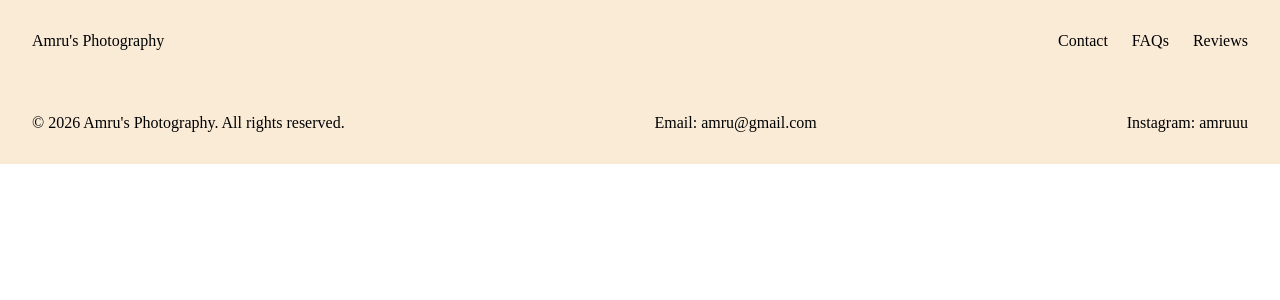
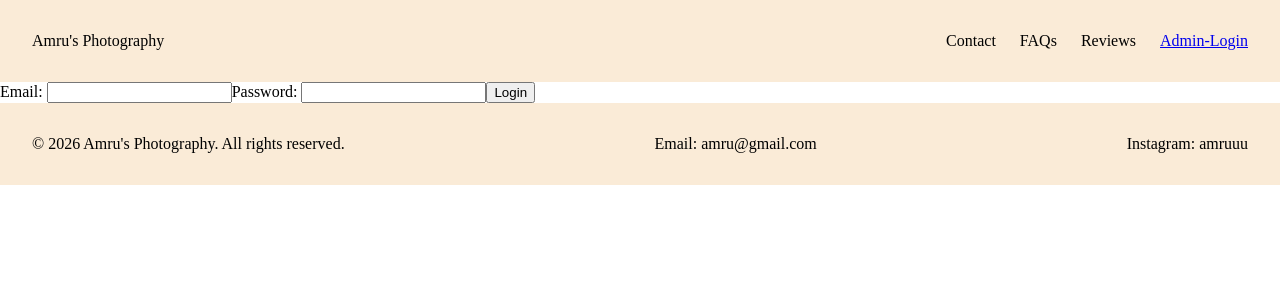
Before and after one commit to eezzatt/amru-photography, a React app in the folder frontend/: page /login in a window 1280 px wide. Shown: the top 300 px of the page. Built offline with nearby package versions, Linux system fonts and the light colour scheme; the HTML template or start-up script is replaced by a standard one.

Commit message:
Added login page for admin

```diff
--- a/frontend/src/App.jsx
+++ b/frontend/src/App.jsx
@@ -3,6 +3,7 @@ import Footer from "./components/Footer.jsx"
 import { Routes, Route } from "react-router-dom"
 import Home from './pages/Home.jsx'
 import CollectionsGallery from "./pages/CollectionsGallery.jsx"
+import LoginPage from "./pages/LoginPage.jsx"
 
 function App () {
   return (
@@ -11,6 +12,7 @@ function App () {
       <Routes>
         <Route path="/" element={<Home />} />
         <Route path="/collections/:slug" element={<CollectionsGallery />} />
+        <Route path="/login" element={<LoginPage />} />
       </Routes>
       <Footer></Footer>
     </div>
--- a/frontend/src/components/Navbar.jsx
+++ b/frontend/src/components/Navbar.jsx
@@ -9,6 +9,7 @@ function Navbar() {
                     <li><a>Contact</a></li>
                     <li><a>FAQs</a></li>
                     <li><a>Reviews</a></li>
+                    <li><a href='/login'>Admin-Login</a></li>
                 </ul>
             </div>
         </nav>
--- /dev/null
+++ b/frontend/src/pages/LoginPage.jsx
@@ -0,0 +1,64 @@
+import { useState } from "react"
+import { useNavigate } from "react-router-dom"
+
+function LoginPage() {
+    const [email, setEmail] = useState('')
+    const [password, setPassword] = useState('')
+    const [error, setError] = useState('')
+    const navigate = useNavigate()
+
+
+    async function handleSubmit(e) {
+        e.preventDefault()
+        try {
+            const response = await fetch("http://localhost:3000/api/authenticate/login", {
+            method: "POST",
+            headers: {
+                'Content-type': 'application/json'
+            },
+            body: JSON.stringify({
+                email: email,
+                password: password
+            })
+        })
+            if (response.ok) {
+                const data = await response.json()
+                localStorage.setItem("token", data.token)
+                navigate('/admin-dashboard')
+            }
+            else {
+                const data = await response.json()
+                setError(data.error)
+            }
+        }
+        catch (err) {
+            setError("Internal server error. Please try again.")
+        }
+    }
+
+    return (
+        <div>
+            <form onSubmit={handleSubmit}>
+                <label>Email: </label>
+                <input
+                    type="email"
+                    value={email}
+                    onChange={(e) => setEmail(e.target.value)}
+                />
+
+                <label>Password: </label>
+                <input
+                    type="password"
+                    value={password}
+                    onChange={(e) => setPassword(e.target.value)}
+                />
+
+                <button type="submit">Login</button>
+
+                {error && <p>{error}</p>}
+            </form>
+        </div>
+    )
+}
+
+export default LoginPage
```
